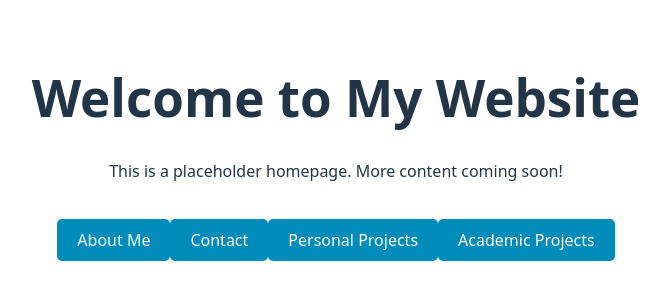
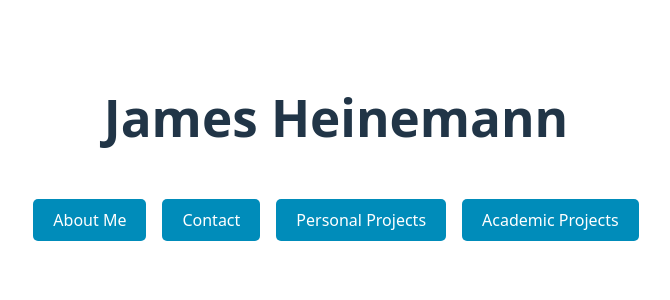
Before and after one commit to jheinem1/jheinem1, a React (Vite) app: page / in a window 1280 px wide. Shown: the part 252-552 px from the top of the page, without its empty margins (304-974 px from the left). Built offline with nearby package versions, Linux system fonts and the light colour scheme.

Commit message:
add spacing around navbuttons and replace template text

```diff
--- a/src/pages/Home.tsx
+++ b/src/pages/Home.tsx
@@ -4,12 +4,20 @@ import NavButton from "../components/NavButton";
 function Home() {
   return (
     <AnimatedContainer>
-      <h1>Welcome to My Website</h1>
-      <p>This is a placeholder homepage. More content coming soon!</p>
-      <NavButton navigateTo="/about-me">About Me</NavButton>
-      <NavButton navigateTo="/contact">Contact</NavButton>
-      <NavButton navigateTo="/personal-projects">Personal Projects</NavButton>
-      <NavButton navigateTo="/academic-projects">Academic Projects</NavButton>
+      <h1>James Heinemann</h1>
+      <div
+        style={{
+          display: "flex",
+          justifyContent: "space-around",
+          flexWrap: "wrap",
+          gap: "1rem",
+        }}
+      >
+        <NavButton navigateTo="/about-me">About Me</NavButton>
+        <NavButton navigateTo="/contact">Contact</NavButton>
+        <NavButton navigateTo="/personal-projects">Personal Projects</NavButton>
+        <NavButton navigateTo="/academic-projects">Academic Projects</NavButton>
+      </div>
     </AnimatedContainer>
   );
 }
```
